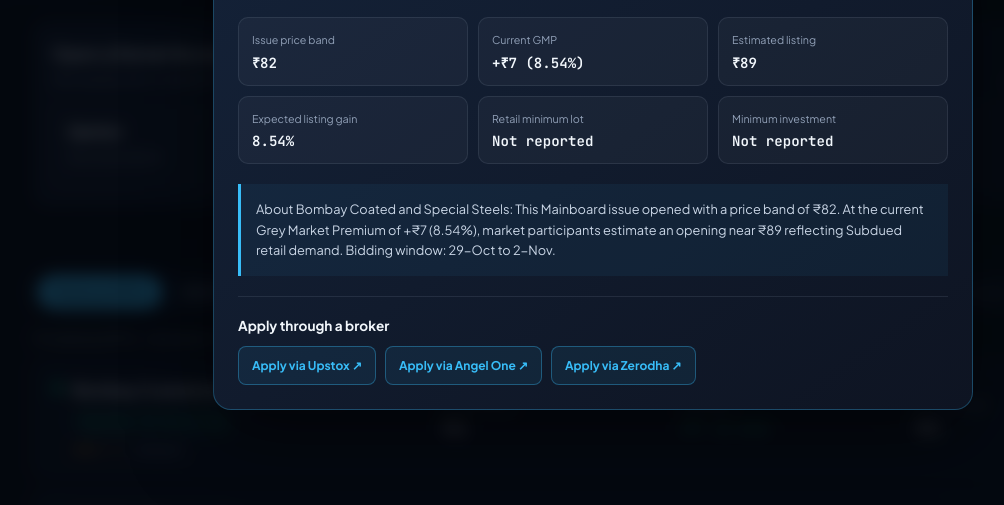
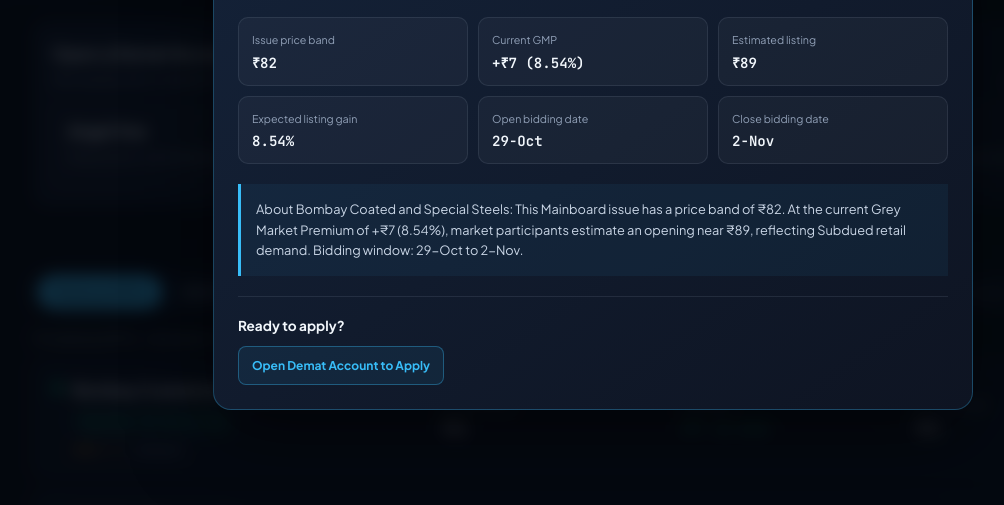
Before and after one commit to degreeparade/GMP, a website: page public/index.html in a window 1280 px wide. Both pictures are taken after a click on the button 640 px from the left and 657 px from the top of the page. Shown: the part 239-744 px from the top of the page, without its empty margins (47-1051 px from the left). Drawn offline with Linux system fonts and the light colour scheme.

Commit message:
Remove allotment checking and streamline IPO detail view

```diff
--- a/public/data.json
+++ b/public/data.json
@@ -14,9 +14,7 @@
     "dates": "30-Oct to 3-Nov",
     "ratingStars": "★★★☆☆",
     "ratingScore": "3.0",
-    "sentiment": "Moderate",
-    "registrarName": "Kfin Technologies",
-    "allotmentUrl": "https://ris.kfintech.com/ipostatus/"
+    "sentiment": "Moderate"
   },
   {
     "id": "johnsoncab-electricals-3",
@@ -33,9 +31,7 @@
     "dates": "30-Oct to 3-Nov",
     "ratingStars": "★★☆☆☆",
     "ratingScore": "2.0",
-    "sentiment": "Subdued",
-    "registrarName": "Maashitla",
-    "allotmentUrl": "https://maashitla.com/allotment-status"
+    "sentiment": "Subdued"
   },
   {
     "id": "vectras-enprocon-4",
@@ -52,9 +48,7 @@
     "dates": "30-Oct to 3-Nov",
     "ratingStars": "☆☆☆☆☆",
     "ratingScore": "N/A",
-    "sentiment": "Awaiting GMP",
-    "registrarName": "Link Intime",
-    "allotmentUrl": "https://linkintime.co.in/initial_offer/public-issues.html"
+    "sentiment": "Awaiting GMP"
   },
   {
     "id": "maxwell-engineering-solutions-5",
@@ -71,9 +65,7 @@
     "dates": "30-Oct to 3-Nov",
     "ratingStars": "★★★★☆",
     "ratingScore": "4.0",
-    "sentiment": "Healthy",
-    "registrarName": "Kfin Technologies",
-    "allotmentUrl": "https://ris.kfintech.com/ipostatus/"
+    "sentiment": "Healthy"
   },
   {
     "id": "antala-industries-6",
@@ -90,9 +82,7 @@
     "dates": "29-Oct to 2-Nov",
     "ratingStars": "☆☆☆☆☆",
     "ratingScore": "N/A",
-    "sentiment": "Awaiting GMP",
-    "registrarName": "Bigshare Services",
-    "allotmentUrl": "https://ipo.bigshareonline.com/IPO_Status.html"
+    "sentiment": "Awaiting GMP"
   },
   {
     "id": "bombay-coated-and-special-steels-7",
@@ -109,9 +99,7 @@
     "dates": "29-Oct to 2-Nov",
     "ratingStars": "★★☆☆☆",
     "ratingScore": "2.0",
-    "sentiment": "Subdued",
-    "registrarName": "Kfin Technologies",
-    "allotmentUrl": "https://ris.kfintech.com/ipostatus/"
+    "sentiment": "Subdued"
   },
   {
     "id": "m-k-sons-fine-jewels-8",
@@ -128,9 +116,7 @@
     "dates": "28-Oct to 30-Oct",
     "ratingStars": "★★☆☆☆",
     "ratingScore": "2.0",
-    "sentiment": "Subdued",
-    "registrarName": "Bigshare Services",
-    "allotmentUrl": "https://ipo.bigshareonline.com/IPO_Status.html"
+    "sentiment": "Subdued"
   },
   {
     "id": "ajwa-projects-9",
@@ -147,9 +133,7 @@
     "dates": "28-Oct to 30-Oct",
     "ratingStars": "★★☆☆☆",
     "ratingScore": "2.0",
-    "sentiment": "Subdued",
-    "registrarName": "Kfin Technologies",
-    "allotmentUrl": "https://ris.kfintech.com/ipostatus/"
+    "sentiment": "Subdued"
   },
   {
     "id": "carver-roboweld-10",
@@ -166,9 +150,7 @@
     "dates": "28-Oct to 30-Oct",
     "ratingStars": "★★☆☆☆",
     "ratingScore": "2.0",
-    "sentiment": "Subdued",
-    "registrarName": "Bigshare Services",
-    "allotmentUrl": "https://ipo.bigshareonline.com/IPO_Status.html"
+    "sentiment": "Subdued"
   },
   {
     "id": "vedant-poly-fabs-1",
@@ -185,9 +167,7 @@
     "dates": "2-Nov to 4-Nov",
     "ratingStars": "☆☆☆☆☆",
     "ratingScore": "N/A",
-    "sentiment": "Awaiting GMP",
-    "registrarName": "Cameo Corporate",
-    "allotmentUrl": "https://ipo.cameoindia.com/"
+    "sentiment": "Awaiting GMP"
   },
   {
     "id": "wiscon-industries-11",
@@ -204,9 +184,7 @@
     "dates": "27-Oct to 29-Oct",
     "ratingStars": "☆☆☆☆☆",
     "ratingScore": "N/A",
-    "sentiment": "Awaiting GMP",
-    "registrarName": "Maashitla",
-    "allotmentUrl": "https://maashitla.com/allotment-status"
+    "sentiment": "Awaiting GMP"
   },
   {
     "id": "sfc-environmental-technologies-12",
@@ -223,9 +201,7 @@
     "dates": "27-Oct to 29-Oct",
     "ratingStars": "★★☆☆☆",
     "ratingScore": "2.0",
-    "sentiment": "Subdued",
-    "registrarName": "Link Intime",
-    "allotmentUrl": "https://linkintime.co.in/initial_offer/public-issues.html"
+    "sentiment": "Subdued"
   },
   {
     "id": "bls-polymers-13",
@@ -242,9 +218,7 @@
     "dates": "27-Oct to 29-Oct",
     "ratingStars": "★★★★☆",
     "ratingScore": "4.0",
-    "sentiment": "Healthy",
-    "registrarName": "Kfin Technologies",
-    "allotmentUrl": "https://ris.kfintech.com/ipostatus/"
+    "sentiment": "Healthy"
   },
   {
     "id": "eaaa-india-alternatives-14",
@@ -261,9 +235,7 @@
     "dates": "26-Oct to 28-Oct",
     "ratingStars": "★★☆☆☆",
     "ratingScore": "2.0",
-    "sentiment": "Subdued",
-    "registrarName": "Link Intime",
-    "allotmentUrl": "https://linkintime.co.in/initial_offer/public-issues.html"
+    "sentiment": "Subdued"
   },
   {
     "id": "core4-engineers-15",
@@ -280,9 +252,7 @@
     "dates": "23-Oct to 27-Oct",
     "ratingStars": "☆☆☆☆☆",
     "ratingScore": "N/A",
-    "sentiment": "Awaiting GMP",
-    "registrarName": "Registrar details unavailable",
-    "allotmentUrl": "https://www.sebi.gov.in/"
+    "sentiment": "Awaiting GMP"
   },
   {
     "id": "paras-healthcare-16",
@@ -299,9 +269,7 @@
     "dates": "21-Oct to 23-Oct",
     "ratingStars": "★★☆☆☆",
     "ratingScore": "2.0",
-    "sentiment": "Subdued",
-    "registrarName": "Link Intime",
-    "allotmentUrl": "https://linkintime.co.in/initial_offer/public-issues.html"
+    "sentiment": "Subdued"
   },
   {
     "id": "jio-platforms-17",
@@ -318,9 +286,7 @@
     "dates": "21-Oct to 23-Oct",
     "ratingStars": "★★★☆☆",
     "ratingScore": "3.0",
-    "sentiment": "Moderate",
-    "registrarName": "Kfin Technologies",
-    "allotmentUrl": "https://ris.kfintech.com/ipostatus/"
+    "sentiment": "Moderate"
   },
   {
     "id": "zetwerk-18",
@@ -337,9 +303,7 @@
     "dates": "15-Oct to 19-Oct",
     "ratingStars": "★★☆☆☆",
     "ratingScore": "2.0",
-    "sentiment": "Subdued",
-    "registrarName": "Kfin Technologies",
-    "allotmentUrl": "https://ris.kfintech.com/ipostatus/"
+    "sentiment": "Subdued"
   },
   {
     "id": "tonbo-imaging-india-19",
@@ -356,9 +320,7 @@
     "dates": "15-Oct to 19-Oct",
     "ratingStars": "★★★★★",
     "ratingScore": "5.0",
-    "sentiment": "Very Strong",
-    "registrarName": "Kfin Technologies",
-    "allotmentUrl": "https://ris.kfintech.com/ipostatus/"
+    "sentiment": "Very Strong"
   },
   {
     "id": "sahajanand-medical-technologies-20",
@@ -375,9 +337,7 @@
     "dates": "15-Oct to 19-Oct",
     "ratingStars": "★★☆☆☆",
     "ratingScore": "2.0",
-    "sentiment": "Subdued",
-    "registrarName": "Link Intime",
-    "allotmentUrl": "https://linkintime.co.in/initial_offer/public-issues.html"
+    "sentiment": "Subdued"
   },
   {
     "id": "bonfiglioli-transmissions-21",
@@ -394,9 +354,7 @@
     "dates": "15-Oct to 19-Oct",
     "ratingStars": "★★★☆☆",
     "ratingScore": "3.0",
-    "sentiment": "Moderate",
-    "registrarName": "Link Intime",
-    "allotmentUrl": "https://linkintime.co.in/initial_offer/public-issues.html"
+    "sentiment": "Moderate"
   },
   {
     "id": "shellz-india-22",
@@ -413,9 +371,7 @@
     "dates": "15-Oct to 19-Oct",
     "ratingStars": "★★☆☆☆",
     "ratingScore": "2.0",
-    "sentiment": "Subdued",
-    "registrarName": "Bigshare Services",
-    "allotmentUrl": "https://ipo.bigshareonline.com/IPO_Status.html"
+    "sentiment": "Subdued"
   },
   {
     "id": "ravita-engineering-services-23",
@@ -432,9 +388,7 @@
     "dates": "14-Oct to 16-Oct",
     "ratingStars": "★★☆☆☆",
     "ratingScore": "2.0",
-    "sentiment": "Subdued",
-    "registrarName": "Link Intime",
-    "allotmentUrl": "https://linkintime.co.in/initial_offer/public-issues.html"
+    "sentiment": "Subdued"
   },
   {
     "id": "fusion-cx-24",
@@ -451,9 +405,7 @@
     "dates": "14-Oct to 16-Oct",
     "ratingStars": "★★☆☆☆",
     "ratingScore": "2.0",
-    "sentiment": "Subdued",
-    "registrarName": "Kfin Technologies",
-    "allotmentUrl": "https://ris.kfintech.com/ipostatus/"
+    "sentiment": "Subdued"
   },
   {
     "id": "hd-fire-protect-25",
@@ -470,9 +422,7 @@
     "dates": "13-Oct to 15-Oct",
     "ratingStars": "★★★★☆",
     "ratingScore": "4.0",
-    "sentiment": "Healthy",
-    "registrarName": "Link Intime",
-    "allotmentUrl": "https://linkintime.co.in/initial_offer/public-issues.html"
+    "sentiment": "Healthy"
   },
   {
     "id": "vaibhav-vyapaar-26",
@@ -489,9 +439,7 @@
     "dates": "13-Oct to 15-Oct",
     "ratingStars": "★★☆☆☆",
     "ratingScore": "2.0",
-    "sentiment": "Subdued",
-    "registrarName": "Kfin Technologies",
-    "allotmentUrl": "https://ris.kfintech.com/ipostatus/"
+    "sentiment": "Subdued"
   },
   {
     "id": "r-k-fashion-accessories-27",
@@ -508,9 +456,7 @@
     "dates": "5-Oct to 7-Oct",
     "ratingStars": "★★☆☆☆",
     "ratingScore": "2.0",
-    "sentiment": "Subdued",
-    "registrarName": "Cameo Corporate",
-    "allotmentUrl": "https://ipo.cameoindia.com/"
+    "sentiment": "Subdued"
   },
   {
     "id": "paramount-syntex-28",
@@ -527,9 +473,7 @@
     "dates": "30-Sep to 6-Oct",
     "ratingStars": "☆☆☆☆☆",
     "ratingScore": "N/A",
-    "sentiment": "Awaiting GMP",
-    "registrarName": "Bigshare Services",
-    "allotmentUrl": "https://ipo.bigshareonline.com/IPO_Status.html"
+    "sentiment": "Awaiting GMP"
   },
   {
     "id": "acme-india-industries-29",
@@ -546,9 +490,7 @@
     "dates": "30-Sep to 6-Oct",
     "ratingStars": "★★★☆☆",
     "ratingScore": "3.0",
-    "sentiment": "Moderate",
-    "registrarName": "Bigshare Services",
-    "allotmentUrl": "https://ipo.bigshareonline.com/IPO_Status.html"
+    "sentiment": "Moderate"
   },
   {
     "id": "tna-solutions-30",
@@ -565,8 +507,6 @@
     "dates": "30-Sep to 6-Oct",
     "ratingStars": "☆☆☆☆☆",
     "ratingScore": "N/A",
-    "sentiment": "Awaiting GMP",
-    "registrarName": "Maashitla",
-    "allotmentUrl": "https://maashitla.com/allotment-status"
+    "sentiment": "Awaiting GMP"
   }
 ]
--- a/public/index.html
+++ b/public/index.html
@@ -150,9 +150,6 @@
     .calc-result { padding: 13px; border: 1px solid var(--border); border-radius: 10px; background: rgba(255,255,255,.035); }
     .calc-result small { display: block; color: var(--muted); font-size: .67rem; }
     .calc-result strong { display: block; margin-top: 4px; color: var(--green); font: 600 .9rem var(--mono); }
-    .registrars { display: grid; gap: 9px; }
-    .registrars a { display: flex; justify-content: space-between; padding: 12px 14px; border: 1px solid var(--border); border-radius: 9px; color: var(--text); text-decoration: none; background: rgba(255,255,255,.035); }
-    .registrars a:hover { border-color: var(--border-bright); color: var(--cyan); }
     .warning-box { padding: 14px; border-left: 3px solid var(--amber); color: #d7dfeb; background: rgba(245,158,11,.08); }
     .detail-modal { width: min(760px, 100%); }
     .detail-kicker { display: flex; align-items: center; gap: 9px; margin-bottom: 5px; color: var(--muted); font-size: .72rem; }
@@ -168,8 +165,6 @@
     .action-row { display: flex; flex-wrap: wrap; gap: 9px; }
     .action-link { display: inline-flex; padding: 9px 13px; border: 1px solid rgba(56,189,248,.35); border-radius: 8px; color: var(--cyan); background: rgba(56,189,248,.08); text-decoration: none; font-size: .75rem; font-weight: 700; }
     .action-link:hover { border-color: var(--cyan); background: rgba(56,189,248,.16); }
-    .btn-allotment { display: inline-flex; padding: 10px 14px; border: 1px solid rgba(244,63,94,.42); border-radius: 8px; color: #fecdd3; background: rgba(244,63,94,.1); text-decoration: none; font-size: .75rem; font-weight: 700; }
-    .btn-allotment:hover { border-color: var(--red); background: rgba(244,63,94,.18); }
     .closed-alert { margin-bottom: 12px; padding: 13px; border: 1px solid rgba(244,63,94,.35); border-radius: 9px; color: #fecdd3; background: rgba(244,63,94,.09); font-size: .78rem; }
     @media (max-width: 800px) {
       .broker-grid { grid-template-columns: repeat(2, 1fr); }
@@ -201,16 +196,16 @@
       <p class="subtitle">Track Indian IPOs, grey market premiums, and indicative listing prices in one clear view.</p>
     </header>
 
-    <section class="launchpad glass" aria-label="Broker launchpad">
+    <section class="launchpad glass" id="launchpad" aria-label="Broker launchpad">
       <div class="launchpad-heading">
         <div><h2>Open a Demat Account to Apply for IPOs</h2><p>Get started with a trusted online broker.</p></div>
         <span class="partner-note">Partner links · Terms apply</span>
       </div>
       <div class="broker-grid">
-        <a class="broker" href="https://upstox.com/open-account/" target="_blank" rel="noopener sponsored"><span class="broker-name">Upstox</span><span class="broker-perk">Fast online demat</span></a>
         <a class="broker" href="https://angelone.in/open-account" target="_blank" rel="noopener sponsored"><span class="broker-name">Angel One</span><span class="broker-perk">Free account + zero brokerage</span></a>
+        <a class="broker" href="https://dhan.co/open-account/" target="_blank" rel="noopener sponsored"><span class="broker-name">Dhan</span><span class="broker-perk">Zero AMC</span></a>
         <a class="broker" href="https://zerodha.com/open-account/" target="_blank" rel="noopener sponsored"><span class="broker-name">Zerodha</span><span class="broker-perk">Top discount broker</span></a>
-        <a class="broker" href="https://dhan.co/open-account/" target="_blank" rel="noopener sponsored"><span class="broker-name">Dhan</span><span class="broker-perk">Zero AMC</span></a>
+        <a class="broker" href="https://groww.in/open-account" target="_blank" rel="noopener sponsored"><span class="broker-name">Groww</span><span class="broker-perk">Simple investing account</span></a>
       </div>
     </section>
 
@@ -381,20 +376,17 @@
       const price = ipo.priceBand || "—";
       const gmp = ipo.gmp || "Awaiting GMP";
       const listing = ipo.estListing || price;
-      const lot = Number(ipo.lotSize || ipo.lot || 0);
-      const issuePrice = Number(String(ipo.priceBand || "").replace(/[^\d.]/g, "")) || 0;
-      const minInvestment = lot && issuePrice ? `₹${(lot * issuePrice).toLocaleString("en-IN")}` : "Not reported";
       const gain = ipo.gmpPercent === "N/A" || ipo.gmpPercent === null || ipo.gmpPercent === undefined ? "N/A" : `${ipo.gmpPercent}%`;
-      const summary = `About ${name}: This ${category} issue opened with a price band of ${price}. At the current Grey Market Premium of ${gmp}, market participants estimate an opening near ${listing} reflecting ${ipo.sentiment || "Awaiting GMP"} retail demand. Bidding window: ${ipo.dates || "TBA"}.`;
       const action = status === "open"
-        ? `<h3>Apply through a broker</h3><div class="action-row"><a class="action-link" href="https://upstox.com/open-account/" target="_blank" rel="noopener sponsored">Apply via Upstox ↗</a><a class="action-link" href="https://angelone.in/open-account" target="_blank" rel="noopener sponsored">Apply via Angel One ↗</a><a class="action-link" href="https://zerodha.com/open-account/" target="_blank" rel="noopener sponsored">Apply via Zerodha ↗</a></div>`
+        ? `<h3>Ready to apply?</h3><div class="action-row"><a class="action-link" href="#launchpad" onclick="closeModal('ipoDetailModal'); document.getElementById('launchpad').scrollIntoView({ behavior: 'smooth' });">Open Demat Account to Apply</a></div>`
         : status === "closed"
-          ? `<div class="closed-alert">🔴 Bidding for this issue has officially ended. Allotment is finalized by the appointed registrar.</div><h3>Check allotment status</h3><a class="btn-allotment" href="${escapeHtml(ipo.allotmentUrl || '#')}" target="_blank" rel="noopener">Check Official Allotment on ${escapeHtml(ipo.registrarName || "appointed registrar")} &rarr;</a>`
-          : `<p class="modal-note">This issue is upcoming. Application links will be relevant once the bidding window opens.</p>`;
+          ? `<span class="status closed">Bidding Closed</span>`
+          : `<p class="modal-note">Applications will be available when the bidding window opens.</p>`;
+      const summary = `About ${name}: This ${category} issue has a price band of ${price}. At the current Grey Market Premium of ${gmp}, market participants estimate an opening near ${listing}, reflecting ${ipo.sentiment || "Awaiting GMP"} retail demand.`;
       document.getElementById("ipoDetailContent").innerHTML = `
         <div class="modal-head"><div><div class="detail-kicker"><i class="dot dot-${color}"></i><span class="category-badge">${category}</span><span>${escapeHtml(ipo.statusLabel || "Upcoming")}</span></div><h2 class="detail-title" id="ipoDetailTitle">${escapeHtml(name)}</h2></div><button class="modal-close" onclick="closeModal('ipoDetailModal')" aria-label="Close">&times;</button></div>
-        <div class="detail-grid"><div class="detail-cell"><small>Issue price band</small><strong>${escapeHtml(price)}</strong></div><div class="detail-cell"><small>Current GMP</small><strong>${escapeHtml(gmp)}</strong></div><div class="detail-cell"><small>Estimated listing</small><strong>${escapeHtml(listing)}</strong></div><div class="detail-cell"><small>Expected listing gain</small><strong>${gain}</strong></div><div class="detail-cell"><small>Retail minimum lot</small><strong>${lot ? `${lot} shares` : "Not reported"}</strong></div><div class="detail-cell"><small>Minimum investment</small><strong>${minInvestment}</strong></div></div>
-        <p class="detail-summary">${escapeHtml(summary)}</p>
+        <div class="detail-grid"><div class="detail-cell"><small>Issue price band</small><strong>${escapeHtml(price)}</strong></div><div class="detail-cell"><small>Current GMP</small><strong>${escapeHtml(gmp)}</strong></div><div class="detail-cell"><small>Estimated listing</small><strong>${escapeHtml(listing)}</strong></div><div class="detail-cell"><small>Expected listing gain</small><strong>${gain}</strong></div><div class="detail-cell"><small>Open bidding date</small><strong>${escapeHtml((ipo.dates || "TBA").split(" to ")[0])}</strong></div><div class="detail-cell"><small>Close bidding date</small><strong>${escapeHtml((ipo.dates || "TBA").split(" to ").slice(-1)[0])}</strong></div></div>
+        <p class="detail-summary">${escapeHtml(summary)} Bidding window: ${escapeHtml(ipo.dates || "TBA")}.</p>
         <div class="detail-actions">${action}</div>`;
       openModal("ipoDetailModal");
     }
```
Also changed, not shown: update.js (+8 -53 lines).
